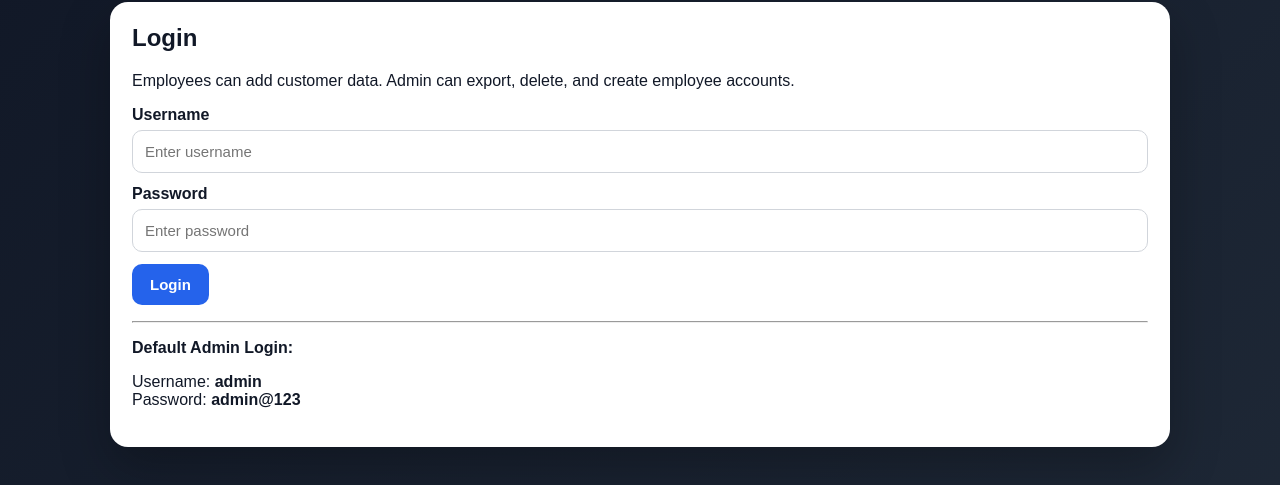
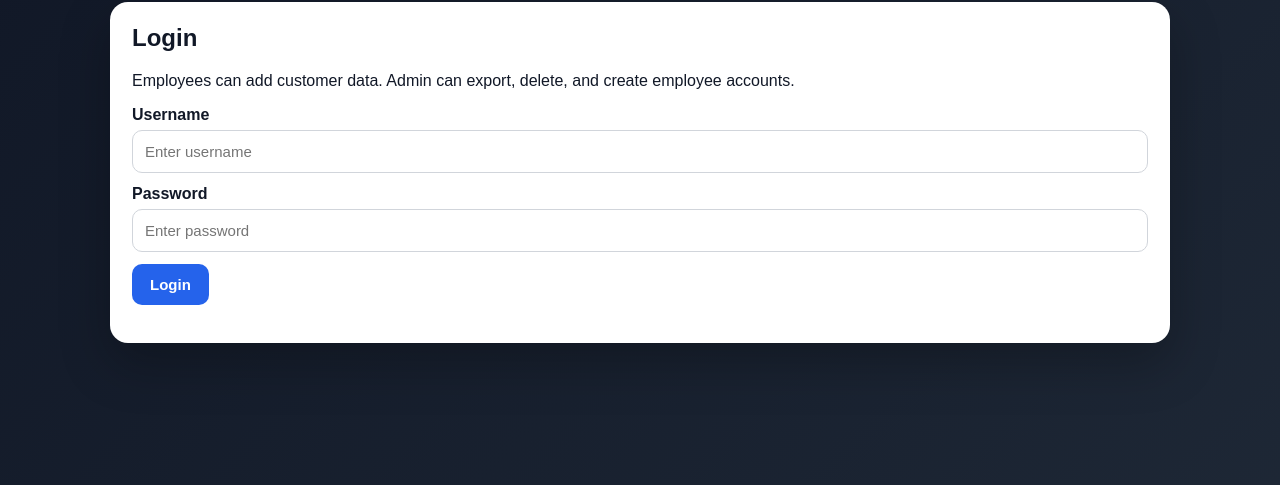
Before and after one commit to talwarz/exhibition-data, a plain HTML site: page index.html in a window 1280 px wide. Shown: the part 75-560 px from the top of the page. Drawn offline with Linux system fonts and the light colour scheme.

Commit message:
Remove admin credentials from login page

```diff
--- a/index.html
+++ b/index.html
@@ -207,9 +207,7 @@
       <button class="primary" onclick="login()">Login</button>
       <p id="loginMessage" class="message"></p>
 
-      <hr />
-      <p><b>Default Admin Login:</b></p>
-      <p>Username: <b>admin</b><br />Password: <b>admin@123</b></p>
+
     </div>
 
     <div id="appPage" class="hidden">
```
